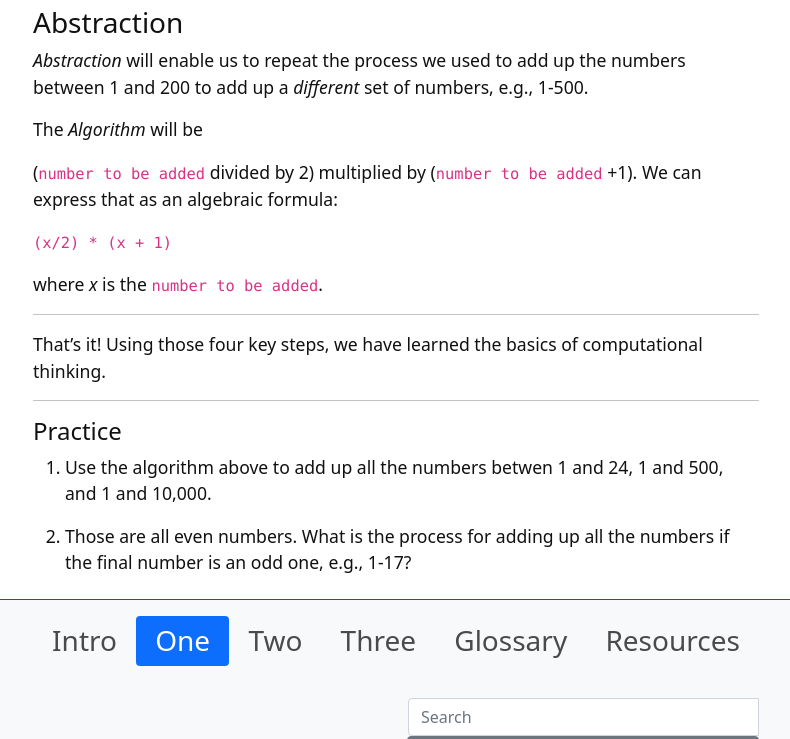
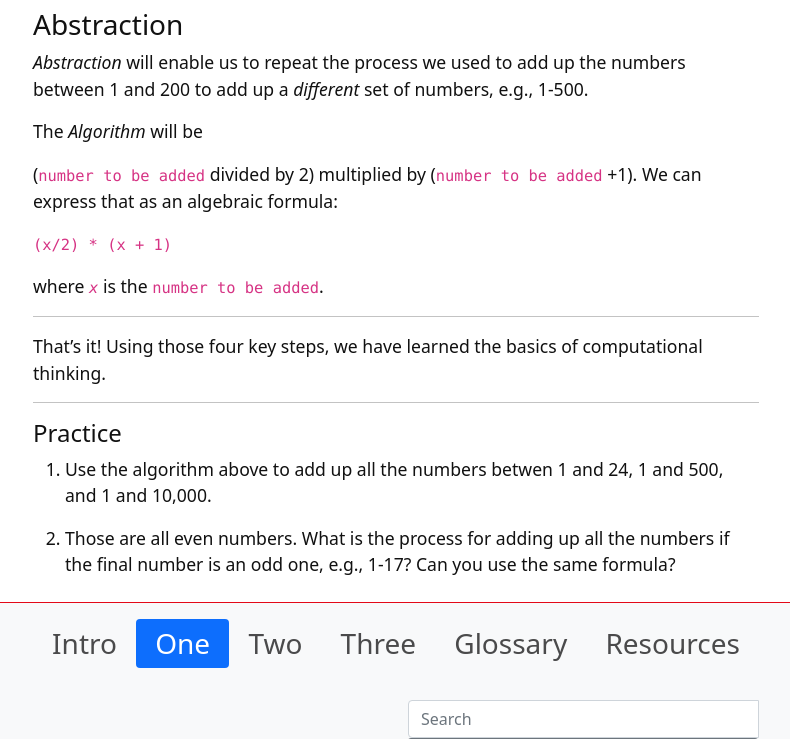
Before and after one commit to weaverbel/intro-computational-thinking, a Jekyll site: the page built from content/1-exercise.md, in a window 1280 px wide and 900 px high, scrolled down 1538 px, cut to the strip 0-739 px from the top of the window. Shown: the whole strip, without its empty margins (244-1034 px from the left). Built offline with Jekyll 4.4.1, drawn with Linux system fonts in a browser that asks for light colours.

Commit message:
Update 1-exercise.md
marking up in red

```diff
--- a/content/1-exercise.md
+++ b/content/1-exercise.md
@@ -15,21 +15,21 @@ Using the first computational thinking step - *Decomposition* - we break the pro
 
 Let's begin at each end of the 1-200 sequence by adding up the first (1) and last (200) numbers.
 
-What is `200 + 1`? The answer is **201**.
+What is `200 + 1`? The answer is `201`.
 
-Let's add up the second and the second last numbers, i.e. `199 + 2`. The answer is **201**.
+Let's add up the second and the second last numbers, i.e. `199 + 2`. The answer is `201`.
 
-Let's add up the third and the third last numbers, i.e. `198 + 3`. The answer is **201**.
+Let's add up the third and the third last numbers, i.e. `198 + 3`. The answer is `201`.
 
 -------
 
 ### Pattern Recognition
 
-Using our second step - *Pattern Recognition* - we can now spot a pattern, i.e. that each pair of numbers appears to add up to **201**.
+Using our second step - *Pattern Recognition* - we can now spot a pattern, i.e. that each pair of numbers appears to add up to `201`.
 
 {% include figure.html img="pattern-spot.png" alt="Spotting a pattern" caption="Spotting a pattern" width="25%" %}
 
-If we follow this same process with **all** the numbers between 1 and 200, we will end up with **100 pairs**, each of which will add up to **201**.
+If we follow this same process with **all** the numbers between 1 and 200, we will end up with **100 pairs**, each of which will add up to `201`.
 
 -------
 
@@ -37,9 +37,9 @@ If we follow this same process with **all** the numbers between 1 and 200, we wi
 
 Using an *Algorithm* - another name for a series of steps - how do we calculate the final total?
 
-We multiply the **number of pairs** (100) by **201** (the total to which each pair adds up).
+We multiply the `number of pairs` (100) by `201` (the total to which each pair adds up).
 
-`100 * 201` gives us the answer of **20,100**.
+`100 * 201` gives us the answer of `20,100`.
 
 So far, so good.
 
@@ -57,7 +57,7 @@ The *Algorithm* will be
 
 `(x/2) * (x + 1)`
 
-where *x* is the `number to be added`.
+where *`x`* is the `number to be added`.
 
 -------------
 
@@ -69,4 +69,4 @@ That's it! Using those four key steps, we have learned the basics of computation
 
 1. Use the algorithm above to add up all the numbers betwen 1 and 24, 1 and 500, and 1 and 10,000.
 
-2. Those are all even numbers. What is the process for adding up all the numbers if the final number is an odd one, e.g., 1-17?
+2. Those are all even numbers. What is the process for adding up all the numbers if the final number is an odd one, e.g., 1-17? Can you use the same formula?
```
